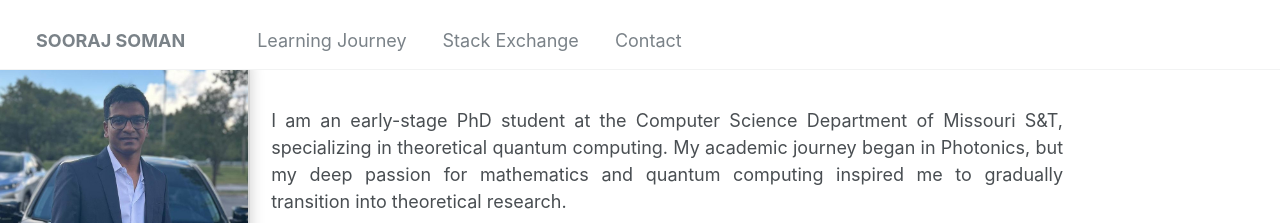
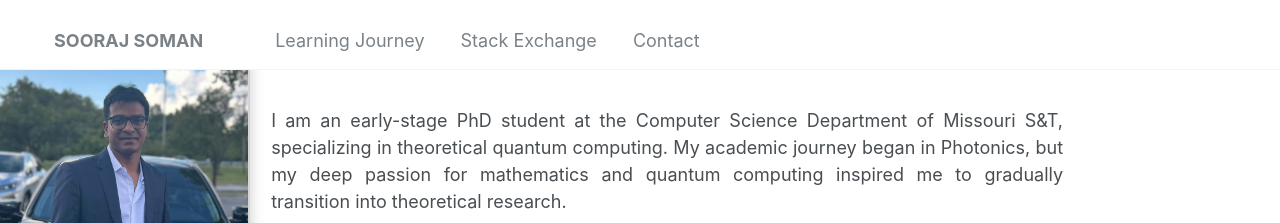
Before and after one commit to soorajss1729/soorajss1729.github.io, a Jekyll site: the page built from _pages/about.md, in a window 1280 px wide. Shown: the top 223 px of the page. Built offline with Jekyll 4.4.1, drawn with Linux system fonts in a browser that asks for light colours.

Commit message:
Update _masthead.scss

```diff
--- a/_sass/_masthead.scss
+++ b/_sass/_masthead.scss
@@ -19,7 +19,7 @@
   &__inner-wrap {
     @include container;
     @include clearfix;
-    padding: 1em 2em 1em;
+    padding: 1em 3em 1em;
     font-family: $sans-serif-narrow;
 
     @include breakpoint($x-large) {
```
